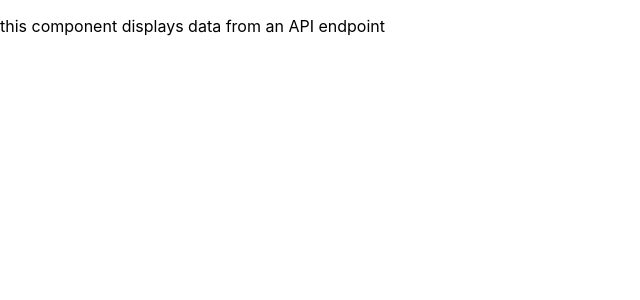
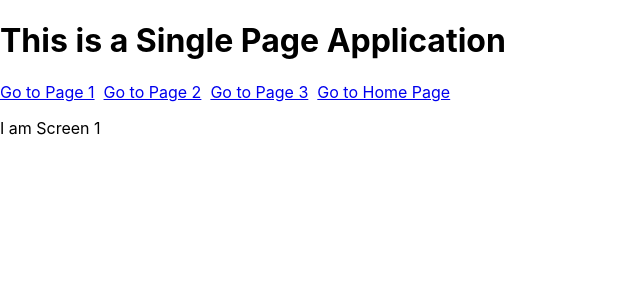
Before and after one commit to rodnolan/2022-10-react, a React (Create React App) app: page /page1 in a window 1280 px wide. Shown: the top 300 px of the page, without its empty margins (0-640 px from the left). Built offline with nearby package versions, Linux system fonts and the light colour scheme; no server answers.

Commit message:
basic react router demo

```diff
--- a/package.json
+++ b/package.json
@@ -9,6 +9,7 @@
     "prop-types": "^15.8.1",
     "react": "^18.2.0",
     "react-dom": "^18.2.0",
+    "react-router-dom": "^6.4.2",
     "react-scripts": "5.0.1",
     "uuid": "^9.0.0",
     "web-vitals": "^2.1.4"
--- a/src/index.js
+++ b/src/index.js
@@ -1,11 +1,12 @@
 import React from 'react';
 import ReactDOM from 'react-dom/client';
-import { CompWithApiData } from './CompWithApiData';
+// import { CompWithApiData } from './CompWithApiData';
 import './index.css';
 // import App from './App';
 // import { App2 } from './App2';
 // import { App2AsClass } from './App2AsClass';
 import reportWebVitals from './reportWebVitals';
+import { RoutingDemo } from './routing/RoutingDemo';
 // import { StylingDemo } from './styling/StylingDemo';
 // import { ReactChallenge2 } from './challenges/day7/ReactChallenge2';
 // import { ReactChallenge1 } from './challenges/day6/ReactChallenge1';
@@ -19,7 +20,8 @@ root.render(
     {/* <App2 /> */}
     {/* <App2AsClass /> */}
     {/* <StylingDemo /> */}
-    <CompWithApiData />
+    {/* <CompWithApiData /> */}
+    <RoutingDemo />
   </React.StrictMode>
 );
 
--- /dev/null
+++ b/src/routing/RoutingDemo.js
@@ -0,0 +1,24 @@
+import { Screen1 } from "./Screen1";
+import { Screen2 } from "./Screen2";
+import { Screen3 } from "./Screen3";
+
+import { BrowserRouter as Router, Routes, Route, NavLink } from 'react-router-dom';
+
+
+export const RoutingDemo = () => <>
+
+  <Router>
+    <h1>This is a Single Page Application</h1>
+    <nav>
+      <NavLink to="/page1">Go to Page 1</NavLink> &nbsp;
+      <NavLink to="/page2">Go to Page 2</NavLink> &nbsp;
+      <NavLink to="/page3">Go to Page 3</NavLink> &nbsp;
+      <NavLink to="/">Go to Home Page</NavLink>
+    </nav>
+    <Routes>
+      <Route path="/page1" element={<Screen1 />} />
+      <Route path="/page2" element={<Screen2 />} />
+      <Route path="/page3" element={<Screen3 />} />
+    </Routes>
+  </Router>
+</>;
--- /dev/null
+++ b/src/routing/Screen1.js
@@ -0,0 +1 @@
+export const Screen1 = () => <p>I am Screen 1</p>;
--- /dev/null
+++ b/src/routing/Screen2.js
@@ -0,0 +1 @@
+export const Screen2 = () => <p>I am Screen 2</p>;
--- /dev/null
+++ b/src/routing/Screen3.js
@@ -0,0 +1 @@
+export const Screen3 = () => <p>I am Screen 3</p>;
```
Also changed, not shown: 1 other file (tests, documents, lock files or other folders).
